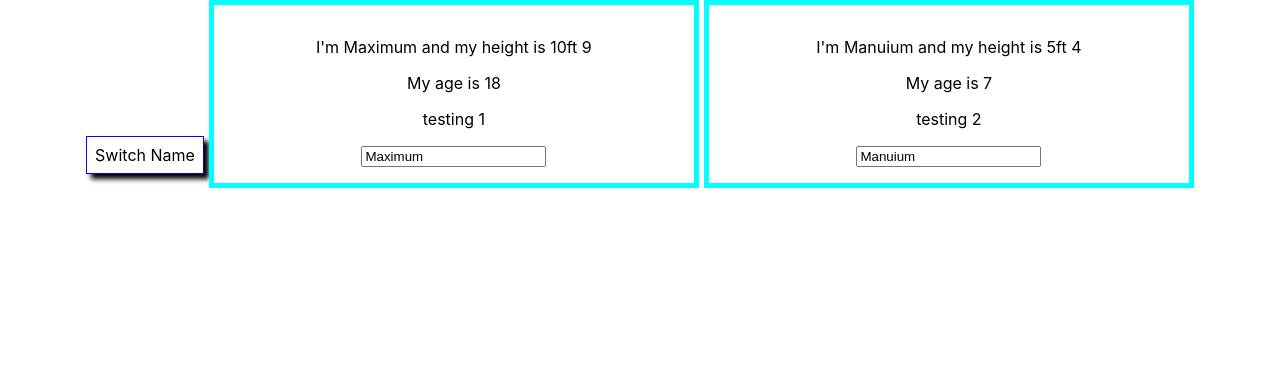
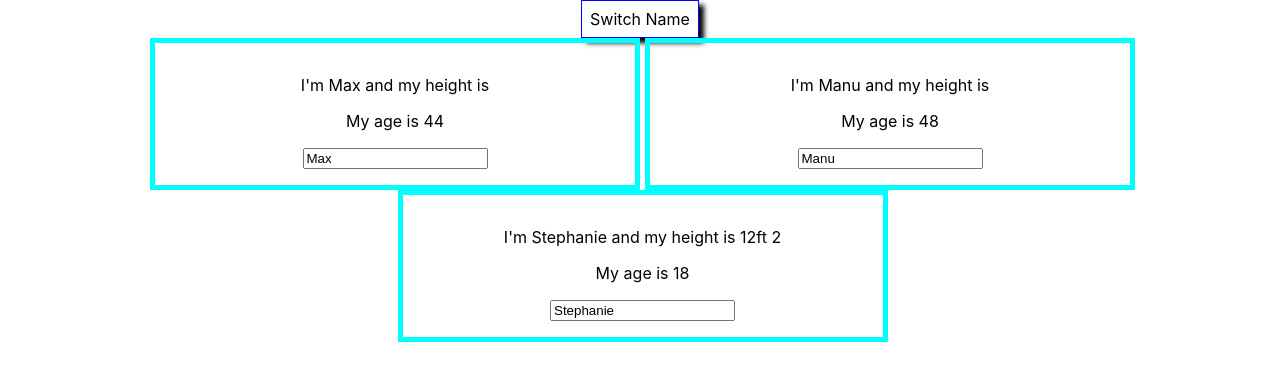
Before and after one commit to hk60906632/react_complete_guide, a React (Create React App) app: page / in a window 1280 px wide. Both pictures are taken after a click on the button "Switch Name". Shown: the top 380 px of the page. Built offline with nearby package versions, Linux system fonts and the light colour scheme.

Commit message:
Lecture 55

```diff
--- a/src/App.js
+++ b/src/App.js
@@ -9,7 +9,8 @@
       { name: 'Manu', height: '5ft 4'},
       { name: 'Stephanie', age: '12ft 2'}
     ],
-    otherState: 'testing'
+    otherState: 'testing',
+    showPersons: false
   }
 
   switchNameHandler = (newName) => {
@@ -34,6 +35,11 @@
     )
   }
 
+  togglePersonsHandler = () => {
+    const doesShow = this.state.showPersons;
+    this.setState({showPersons: !doesShow});
+  }
+
   render() {
     const style = {
       backgroundColor: 'white',
@@ -44,11 +50,39 @@
       cursor: 'pointer'
     };
 
+    let persons = null;
+
+    if (this.state.showPersons){
+      persons = (
+        <div>
+          {this.state.persons.map(person => {
+              return <Person
+                name={person.name} height={person.age} />
+          })}
+
+          {/* <Person
+            name={this.state.persons[0].name}
+            height={this.state.persons[0].height}
+            //use bind more often, arrow function syntax is inefficient cause react keeps re-rendering
+            click={this.switchNameHandler.bind(this, 'Clicking Name')}>testing 1</Person>
+          <Person
+            name={this.state.persons[1].name}
+            height={this.state.persons[1].height}
+            changed={this.nameChangeHandler}>testing 2</Person> */}
+        </div>
+      );
+    }
+
     return (
       <div className="App">
         <button
           style={style}
-          onClick={() => this.switchNameHandler('Maximum')}>Switch Name</button>
+          /*onClick={() => this.switchNameHandler('Maximum')}*/
+          onClick={this.togglePersonsHandler}>Switch Name</button>
+          {persons}
+
+        {/* { this.state.showPersons === true ?
+          <div>
             <Person
               name={this.state.persons[0].name}
               height={this.state.persons[0].height}
@@ -58,6 +92,9 @@
               name={this.state.persons[1].name}
               height={this.state.persons[1].height}
               changed={this.nameChangeHandler}>testing 2</Person>
+          </div> : null
+        } */}
+
       </div>
     );
   }
```
Lines whose indentation alone changed are shown as unchanged.
